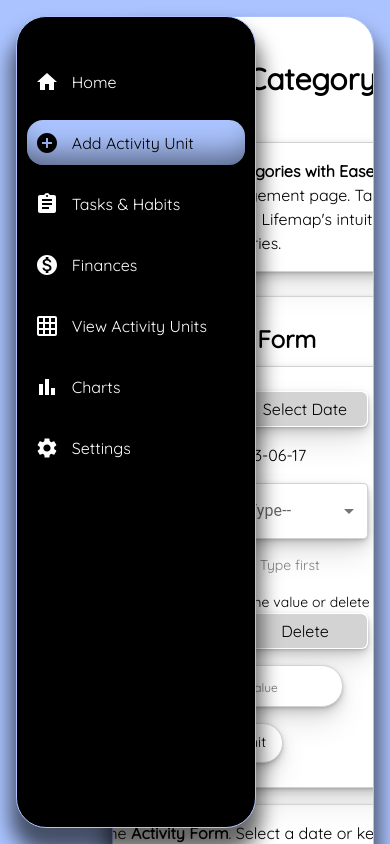
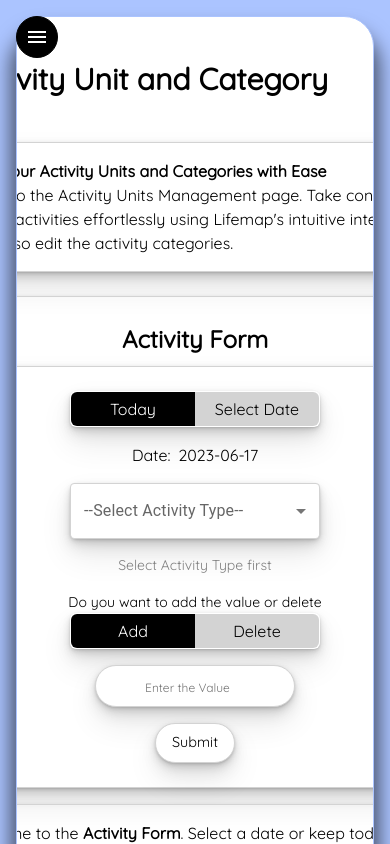
Before and after one commit to berkaysson/lifemap, a React (Create React App) app: page /lifemap/edit-activity-unit in a window 390 px wide. Shown: the top 844 px of the page. Built offline with nearby package versions, Linux system fonts and the light colour scheme.

Commit message:
Create logic of open-close navbar in smaller devices

```diff
--- a/src/Layout/NavBar.js
+++ b/src/Layout/NavBar.js
@@ -5,13 +5,14 @@ import HomeIcon from "@mui/icons-material/Home";
 import AddCircleIcon from "@mui/icons-material/AddCircle";
 import AssignmentIcon from "@mui/icons-material/Assignment";
 import MonetizationOnIcon from "@mui/icons-material/MonetizationOn";
-import GridOnIcon from '@mui/icons-material/GridOn';
+import GridOnIcon from "@mui/icons-material/GridOn";
 import BarChartIcon from "@mui/icons-material/BarChart";
 import SettingsIcon from "@mui/icons-material/Settings";
 
 import NavToggleButton from "../Components/Wrappers/Styled-Elements/NavToggleButton";
 import { NavWrapper } from "../Components/Wrappers/Styled-Wrappers/Navigation/NavWrapper";
 import { NavItemWrapper } from "../Components/Wrappers/Styled-Wrappers/Navigation/NavItemWrapper";
+import NavMenuButton from "../Components/Wrappers/Styled-Elements/NavMenuButton";
 
 const NavItemsWrapper = styled.div`
   display: flex;
@@ -22,34 +23,51 @@ const NavItemsWrapper = styled.div`
   width: 100%;
 `;
 
-const NavBar = () => {
-  const [isOpen, setIsOpen] = useState(true);
+const NavBar = ({ isMobileNavActive }) => {
+  const [isOpen, setIsOpen] = useState(() => {
+    if (window.innerWidth <= 1024) return false;
+    else return true;
+  });
 
-  let navRef = useRef()
+  const [isMobileNavOpen, setIsMobileNavOpen] = useState(false);
+
+  let navRef = useRef();
 
   const toggleIsOpen = () => {
     setIsOpen(!isOpen);
   };
 
-  useEffect(()=>{console.log(isOpen);}, [isOpen])
+  const toggleIsMobileNavOpen = () => {
+    setIsMobileNavOpen(!isMobileNavOpen);
+  };
 
   useEffect(() => {
     const handleWindowClick = (event) => {
-      if (window.innerWidth <= 1024 && !navRef.current.contains(event.target)) {
-        setIsOpen(false);
+      if (window.innerWidth > 768) {
+        if (
+          window.innerWidth <= 1024 &&
+          !navRef.current.contains(event.target)
+        ) {
+          setIsOpen(false);
+        }
       }
     };
 
-    window.addEventListener('click', handleWindowClick);
+    window.addEventListener("click", handleWindowClick);
 
     // Clean up the event listener when the component unmounts
     return () => {
-      window.removeEventListener('click', handleWindowClick);
+      window.removeEventListener("click", handleWindowClick);
     };
   }, []);
 
-  return (
-    <NavWrapper isOpen={isOpen} id="nav" ref={navRef}>
+  const NavBarContent = (
+    <NavWrapper
+      isOpen={isOpen}
+      id="nav"
+      ref={navRef}
+      isMobileNavActive={isMobileNavActive}
+    >
       <NavItemsWrapper>
         <NavItemWrapper to="/lifemap/" activeClassName="active">
           <HomeIcon />
@@ -57,7 +75,10 @@ const NavBar = () => {
             Home
           </span>
         </NavItemWrapper>
-        <NavItemWrapper to="/lifemap/edit-activity-unit" activeClassName="active">
+        <NavItemWrapper
+          to="/lifemap/edit-activity-unit"
+          activeClassName="active"
+        >
           <AddCircleIcon />
           <span className={`nav-item-text ${isOpen ? "active" : ""}`}>
             Add Activity Unit
@@ -75,7 +96,10 @@ const NavBar = () => {
             Finances
           </span>
         </NavItemWrapper>
-        <NavItemWrapper to="/lifemap/view-activity-units" activeClassName="active">
+        <NavItemWrapper
+          to="/lifemap/view-activity-units"
+          activeClassName="active"
+        >
           <GridOnIcon />
           <span className={`nav-item-text ${isOpen ? "active" : ""}`}>
             View Activity Units
@@ -101,6 +125,19 @@ const NavBar = () => {
       />
     </NavWrapper>
   );
+
+  return (
+    <>
+      {isMobileNavActive ? (
+        <>
+          <NavMenuButton onClick={toggleIsMobileNavOpen} />
+          {isMobileNavOpen ? NavBarContent : ""}
+        </>
+      ) : (
+        NavBarContent
+      )}
+    </>
+  );
 };
 
 export default NavBar;
--- a/src/Layout/RootLayout.js
+++ b/src/Layout/RootLayout.js
@@ -4,6 +4,7 @@ import { theme } from "../Style/theme";
 import { Outlet } from "react-router-dom";
 import styled from "styled-components";
 import { ThemeProvider } from "styled-components";
+import { useState, useEffect } from "react";
 
 const RootContainer = styled.div`
   display: grid;
@@ -14,6 +15,10 @@ const RootContainer = styled.div`
   font-size: ${({ theme }) => theme.sizes.medium};
   width: 100%;
   max-width: 1300px;
+
+  @media (max-width: 768px) {
+    grid-template-columns: 1fr;
+  }
 `;
 
 const Sidebar = styled.aside`
@@ -27,6 +32,9 @@ const Sidebar = styled.aside`
   @media (max-width: 1024px) {
     position: fixed;
     height: 100%;
+  }
+  @media (max-width: 768px) {
+
   }
 `;
 
@@ -45,6 +53,10 @@ const MainContent = styled.main`
     grid-column: 1 / 3;
     margin-left: 7rem;
   }
+
+  @media (max-width: 768px) {
+    margin-left: ${({ theme }) => theme.sizes.medium};
+  }
 `;
 
 const NavBarWrapper = styled(NavBar)`
@@ -57,11 +69,32 @@ const NavBarWrapper = styled(NavBar)`
 `;
 
 const RootLayout = () => {
+  const [isMobileNavActive, setIsMobileNavActive] = useState(() => {
+    if (window.innerWidth <= 768) return true;
+    else return false;
+  });
+
+  useEffect(() => {
+    const handleWindowResize = (event) => {
+      if (window.innerWidth <= 768) {
+        setIsMobileNavActive(true);
+      } else {
+        setIsMobileNavActive(false);
+      }
+    };
+
+    window.addEventListener("resize", handleWindowResize);
+
+    return () => {
+      window.removeEventListener("resize", handleWindowResize);
+    };
+  }, []);
+
   return (
     <ThemeProvider theme={theme}>
       <RootContainer>
         <Sidebar>
-          <NavBarWrapper />
+          <NavBarWrapper isMobileNavActive={isMobileNavActive} />
         </Sidebar>
 
         <MainContent>
```
